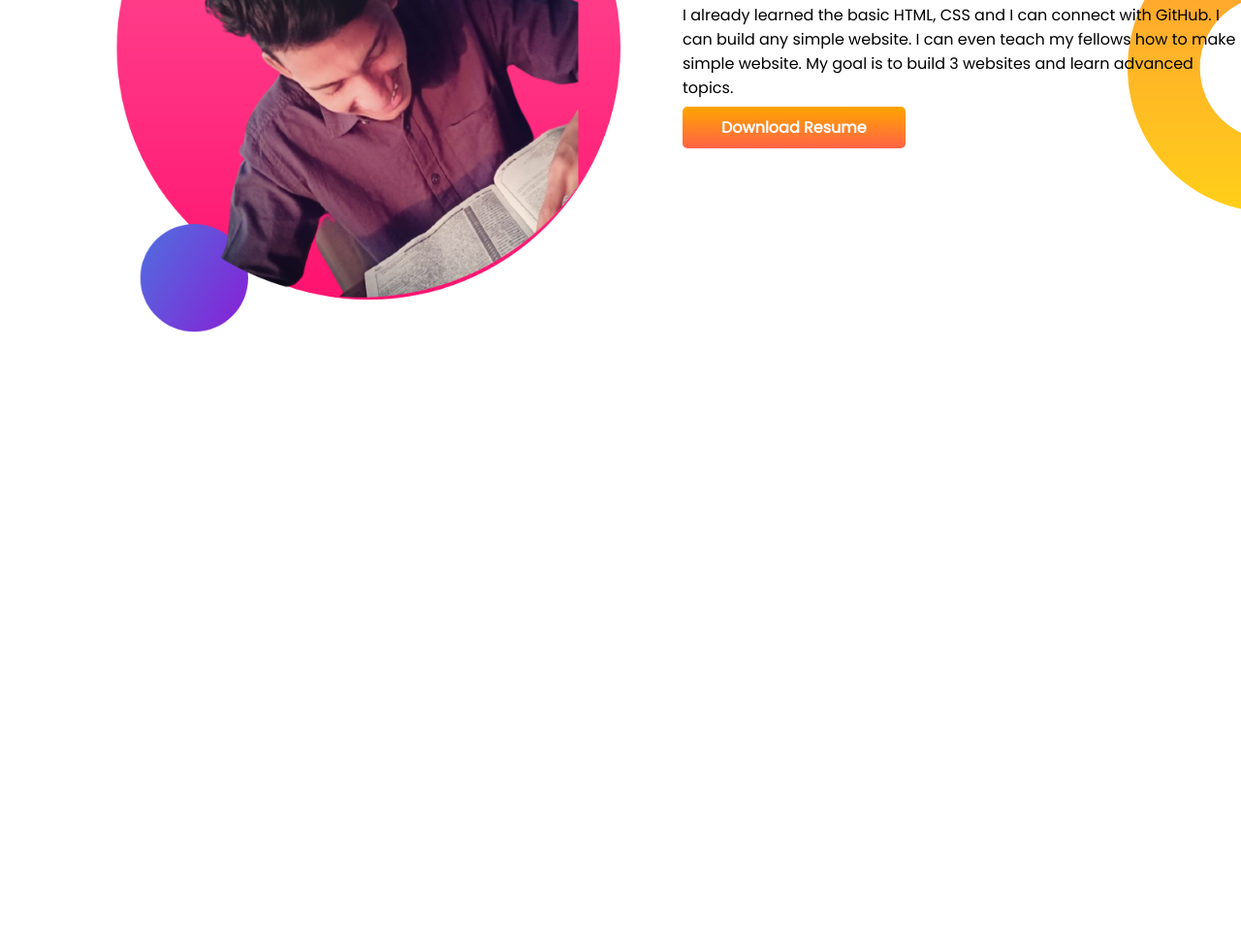
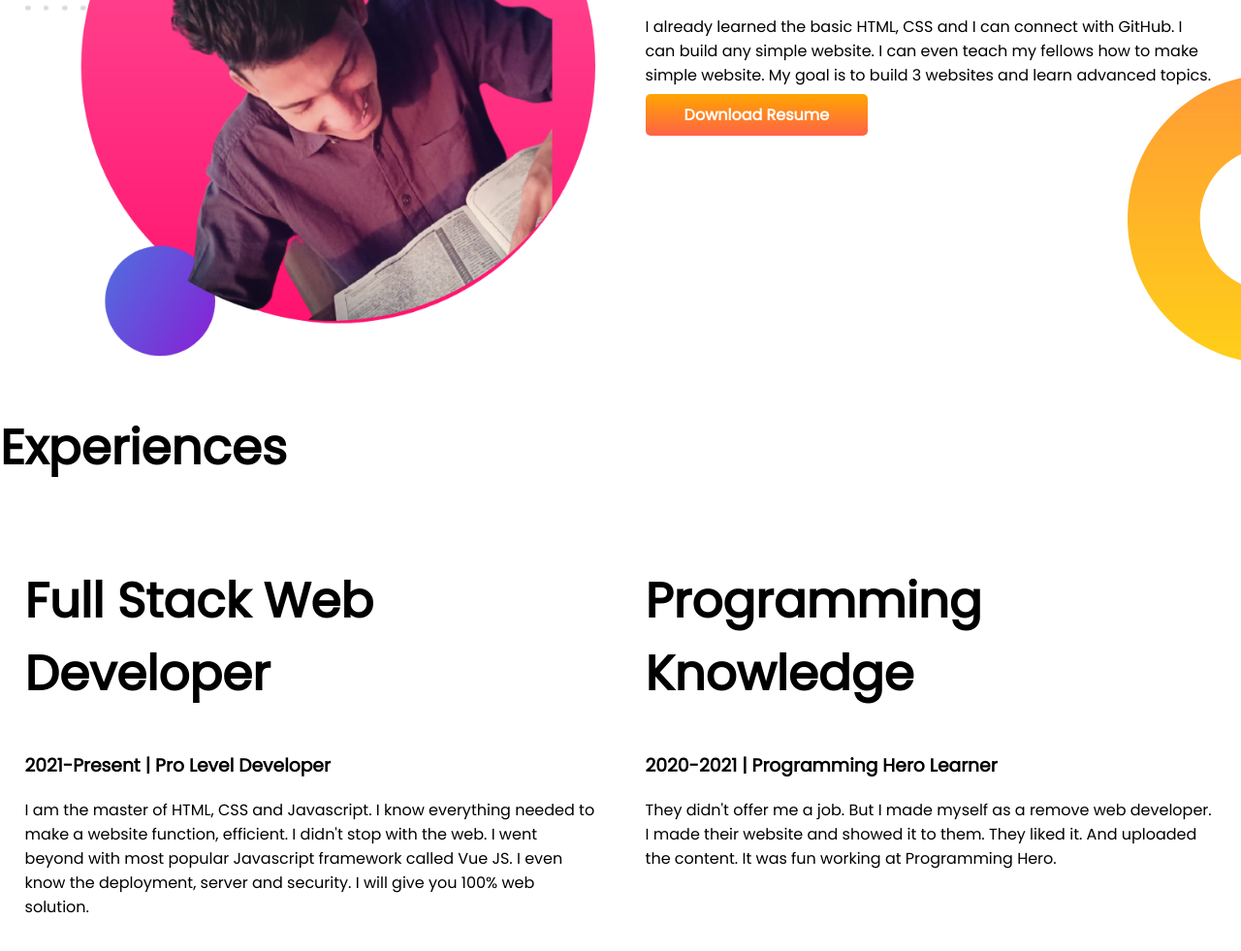
Before and after one commit to NMrakib/Rakib-Portfolio, a plain HTML site: page index.html in a window 1280 px wide. Shown: the part 839-1820 px from the top of the page at 97% size. Before the commit the page ends 1239 px from the top, so only its background shows below. Drawn offline with Linux system fonts and the light colour scheme.

Commit message:
experience

```diff
--- a/index.html
+++ b/index.html
@@ -13,7 +13,7 @@
 </head>
 
 <body>
-    <section class="top-banner">
+    <section class="top-banner flex-container">
         <div class="half-width">
             <h1>Welcome To</h1>
             <h1> <span class="name">Rayan Ahmed</span> World!!!</h1>
@@ -34,7 +34,7 @@
             <img src="images/rakib1.png" alt="">
         </div>
     </section>
-    <section class="mid-banner">
+    <section class="mid-banner flex-container">
         <div class="half-width">
             <img src="images/rakib2.png" alt="">
         </div>
@@ -49,6 +49,26 @@
                 Resume</a>
         </div>
     </section>
+    <section class="experience">
+        <h1>Experiences</h1>
+        <div class="flex-container">
+            <div class="half-width">
+                <h1>Full Stack Web Developer</h1>
+                <h3>2021-Present | Pro Level Developer</h3>
+                <p>I am the master of HTML, CSS and Javascript. I know everything needed to make a website function,
+                    efficient. I didn't stop with the web. I went beyond with most popular Javascript framework called
+                    Vue
+                    JS. I even know the deployment, server and security. I will give you 100% web solution.</p>
+            </div>
+            <div class="half-width">
+                <h1>Programming Knowledge</h1>
+                <h3>2020-2021 | Programming Hero Learner</h3>
+                <p>They didn't offer me a job. But I made myself as a remove web developer. I made their website and
+                    showed
+                    it to them. They liked it. And uploaded the content. It was fun working at Programming Hero.</p>
+            </div>
+        </div>
+    </section>
 </body>
 
 </html>
--- a/style.css
+++ b/style.css
@@ -8,13 +8,14 @@ h1{
 .name{
     color: orange;
 }
-section{
+.flex-container{
     display: flex;
     margin-bottom: 50px;
 }
 .half-width{
     width: 50%;
-    padding-left: 5%;
+    padding-left: 2%;
+    padding-right: 2%;
 }
 .half-width img{
     width: 100%;
@@ -35,4 +36,5 @@ section{
     background-image: url(images/dream-bg.png);
     background-repeat: no-repeat;
     background-position: right;
+    background-position-y: bottom;
 }
```
